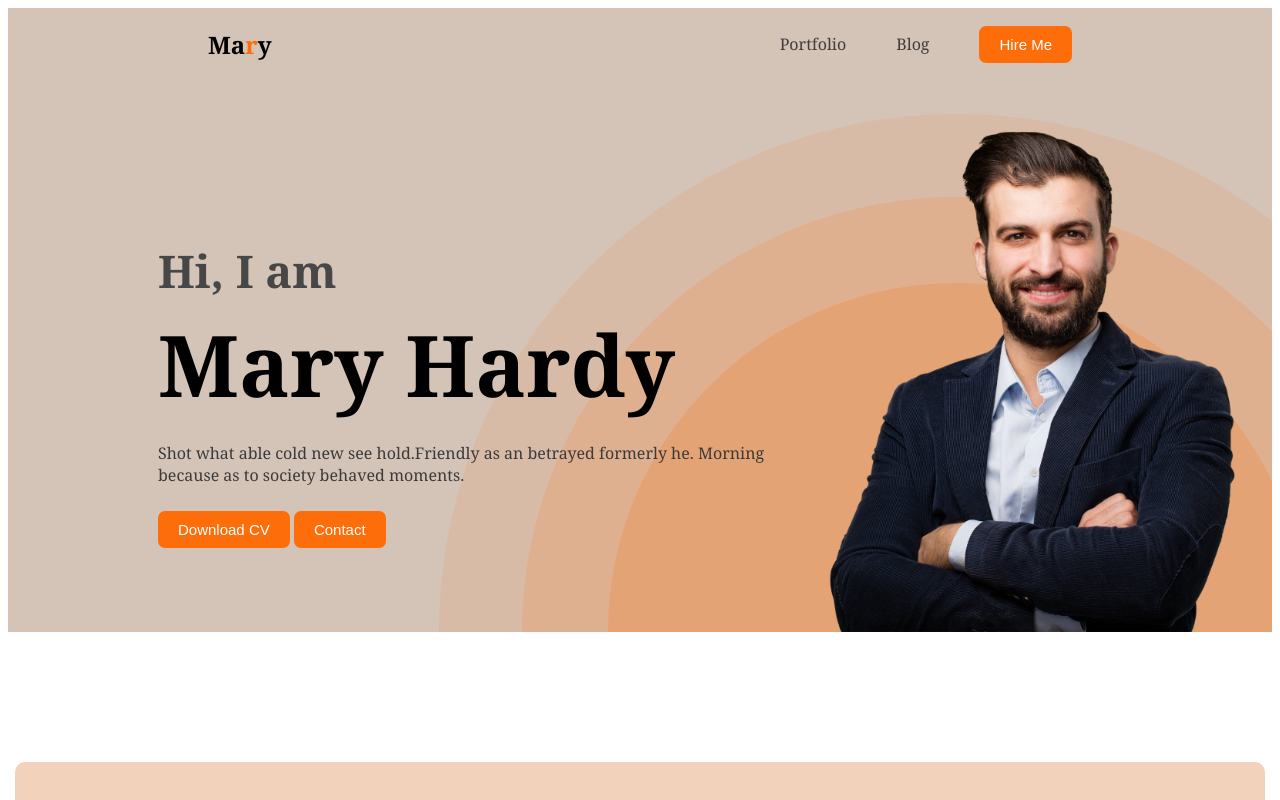
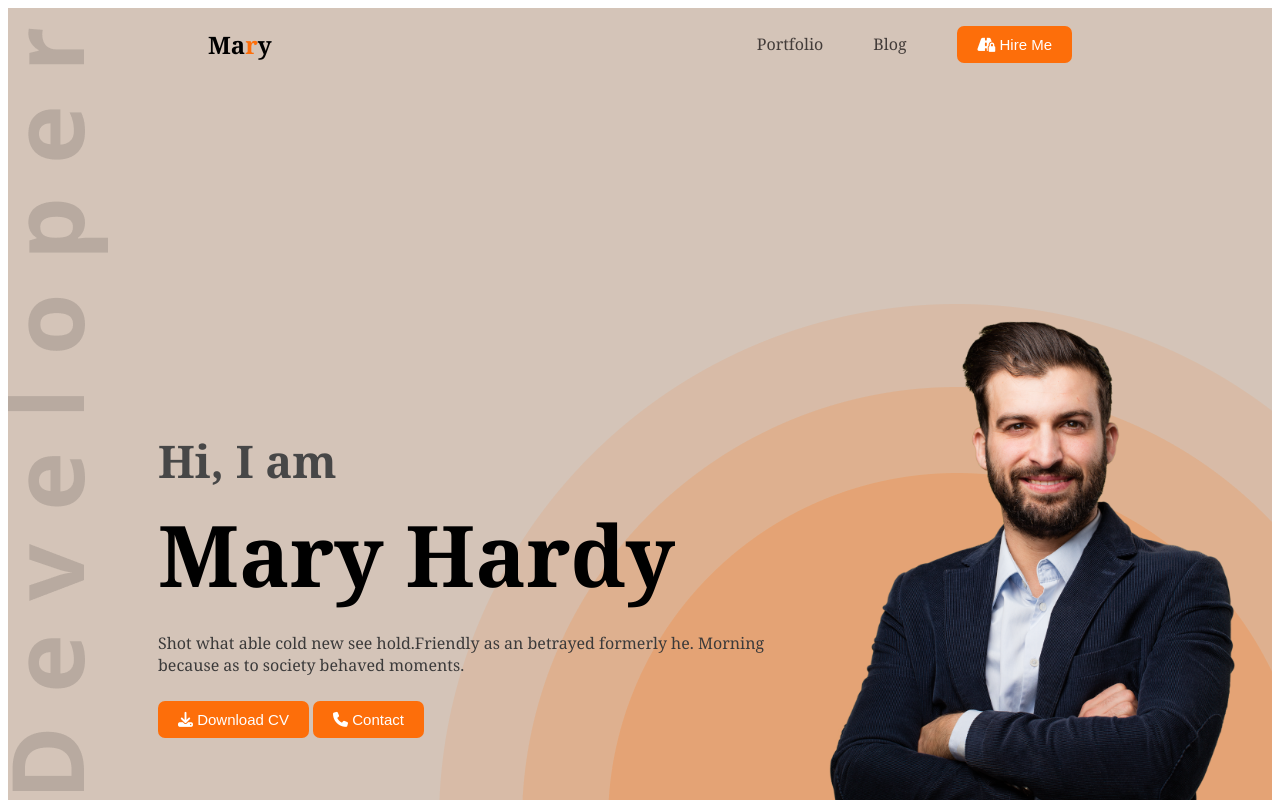
Before and after one commit to rahmatulllah1999/my-design, a plain HTML site: page index.html in a window 1280 px wide. Shown: the top 800 px of the page. Drawn offline with Linux system fonts and the light colour scheme.

Commit message:
new code here

```diff
--- a/index.html
+++ b/index.html
@@ -6,6 +6,7 @@
     <meta name="viewport" content="width=device-width, initial-scale=1.0">
     <title>web</title>
     <link rel="stylesheet" href="styles/portfolio.css">
+    <script src="https://kit.fontawesome.com/d1911b889d.js" crossorigin="anonymous"></script>
 </head>
 
 <body>
@@ -15,7 +16,7 @@
             <ul>
                 <li><a href="">Portfolio</a></li>
                 <li><a href="">Blog</a></li>
-                <li><button class="btn-primary">Hire Me</button></li>
+                <li><button class="btn-primary"><i class="fa-solid fa-road-lock"></i> Hire Me</button></li>
             </ul>
         </nav>
 
@@ -25,8 +26,8 @@
                 <h1 class="banner-title">Mary Hardy</h1>
                 <p class="banner-pera">Shot what able cold new see hold.Friendly as an betrayed formerly he. Morning
                     because as to society behaved moments.</p>
-                <button class="btn-primary">Download CV</button>
-                <button class="btn-primary">Contact</button>
+                <button class="btn-primary"><i class="fa-solid fa-download"></i> Download CV</button>
+                <button class="btn-primary"><i class="fa-solid fa-phone"></i> Contact</button>
             </div>
             <img class="profile" src="images/hardy.png" alt="">
 
@@ -161,7 +162,7 @@
             </div>
             </div>
             <div class="download-cv">
-                <button class="btn-primary">DOWNLOAD CV</button>
+                <button class="btn-primary"><i class="fa-solid fa-user-doctor"></i> DOWNLOAD CV</button>
             </div>
 
         </section>
--- a/styles/portfolio.css
+++ b/styles/portfolio.css
@@ -54,14 +54,15 @@ span {
 
 .header {
     background-color: #bda491a4;
-    background-image: url('../images/header_bg.png');
+    background-image: url('../images/header_bg.png'), url('../images/developer.png');
     background-repeat: no-repeat;
-    background-position: bottom right;
+    background-position: bottom right, left 20px;
 
 }
 
 .banner {
-    padding: 30px 30px 0px 150px;
+
+    padding: 220px 30px 0px 150px;
     display: flex;
     align-items: center;
     justify-content: space-between;
```
